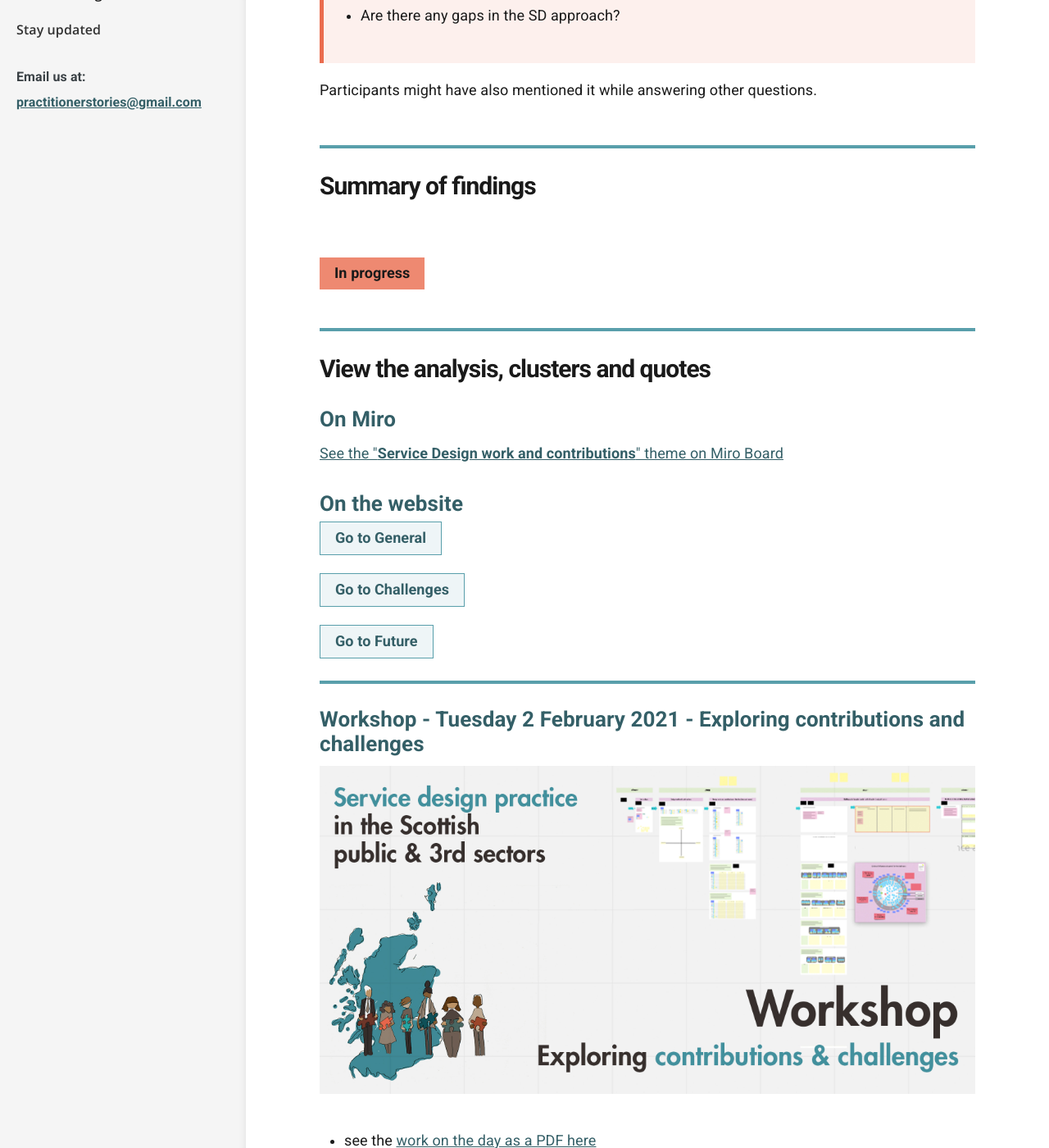
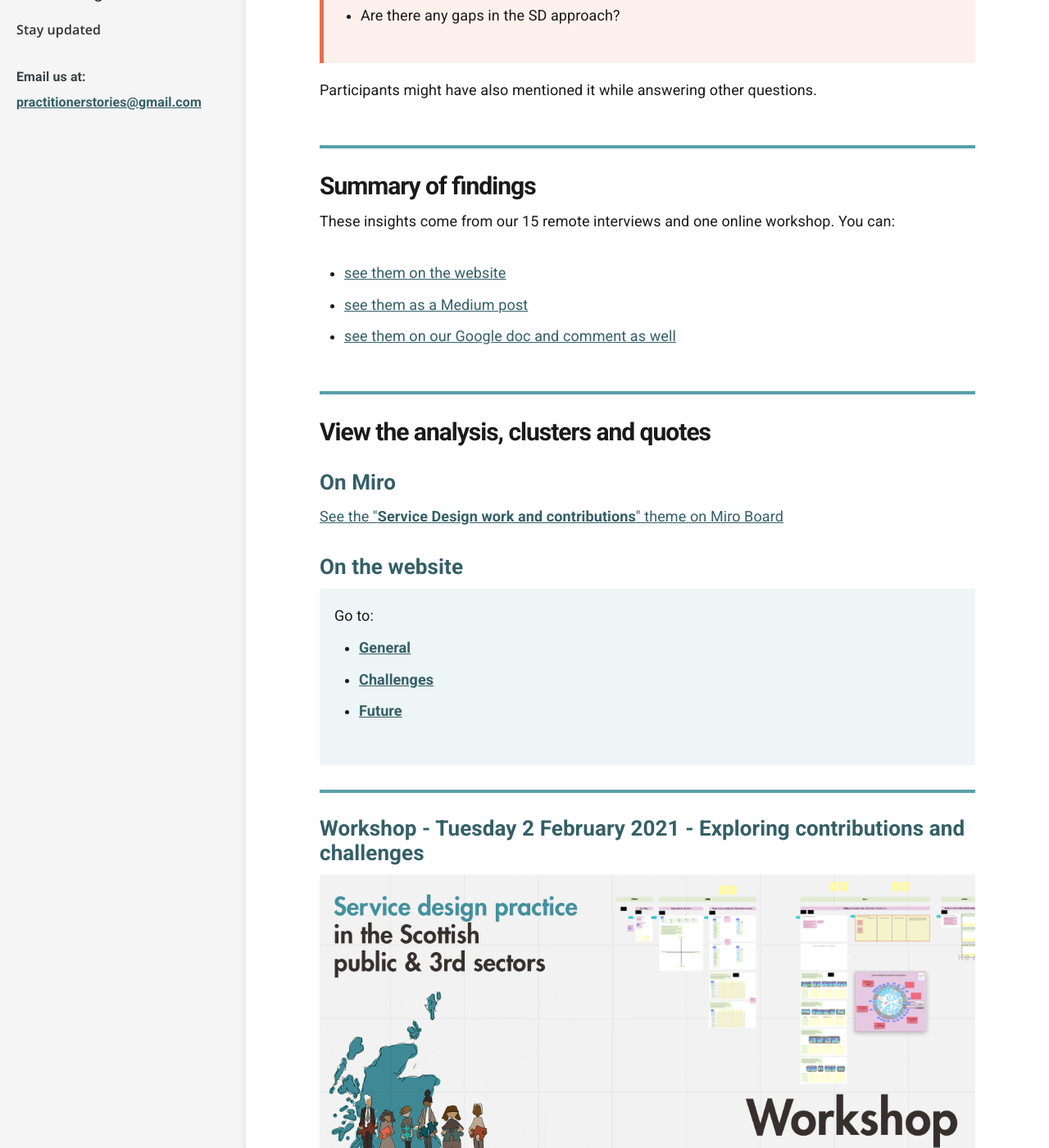
Before and after one commit to stephanie-K/practitioner-stories, a Jekyll site: the page built from _docs/SD-work-contributions/intro.md, in a window 1280 px wide and 1400 px high, scrolled down 707 px. Shown: the whole window at 82% size. Built offline with Jekyll 4.4.1, drawn with Linux system fonts in a browser that asks for light colours.

Commit message:
add link on intro page and improve nav

```diff
--- a/_docs/SD-work-contributions/intro.md
+++ b/_docs/SD-work-contributions/intro.md
@@ -18,9 +18,11 @@ order: 1
 Participants might have also mentioned it while answering other questions.
 
 <h2 class="top-line">Summary of findings</h2>
-<br>
-<p><span class="tag-alt">In progress</span></p>
 
+These insights come from our 15 remote interviews and one online workshop. You can:
+- [see them on the website](/practitioner-stories/SD-work-contributions/summary)
+- <a href="https://practitionerstories.medium.com/service-design-practice-in-the-scottish-public-and-third-sectors-5b2090352ab" target="_blank">see them as a Medium post</a>
+- <a href="https://docs.google.com/document/d/1ZlS6_aIB6hO0imkKJCVQ3nGI1GJ8YdCoibtFmI4TOx4/edit?usp=sharing" target="_blank">see them on our Google doc and comment as well</a>
 
 <h2 class="top-line">View the analysis, clusters and quotes</h2>
 
@@ -30,11 +32,20 @@ Participants might have also mentioned it while answering other questions.
 
 ### On the website
 
-<div class="item-nav">
+<div class="nav-panel">
+   <p style="margin-bottom: 0">Go to:</p>
+   <ul>
+      <li><a href="/practitioner-stories/SD-work-contributions/general"><strong>General</strong></a></li>
+      <li><a href="/practitioner-stories/SD-work-contributions/challenges"><strong>Challenges</strong></a></li>
+      <li><a href="/practitioner-stories/SD-work-contributions/future"><strong>Future</strong></a></li>
+   </ul>
+</div>
+
+<!--div class="item-nav">
    <p><span><a href="/practitioner-stories/SD-work-contributions/general">Go to General</a></span></p>
    <p><span><a href="/practitioner-stories/SD-work-contributions/challenges">Go to Challenges</a></span></p>
    <p><span><a href="/practitioner-stories/SD-work-contributions/future">Go to Future</a></span></p>
-</div>
+</div-->
 
 <h3 class="top-line">Workshop - Tuesday 2 February 2021 - Exploring contributions and challenges</h3>
 ![illustration — map of Scotland and in front 5 people with a jigsaw piece and miro board of activities for the workshop](/practitioner-stories/images/workshop/workshop1-banner.jpg)
```
